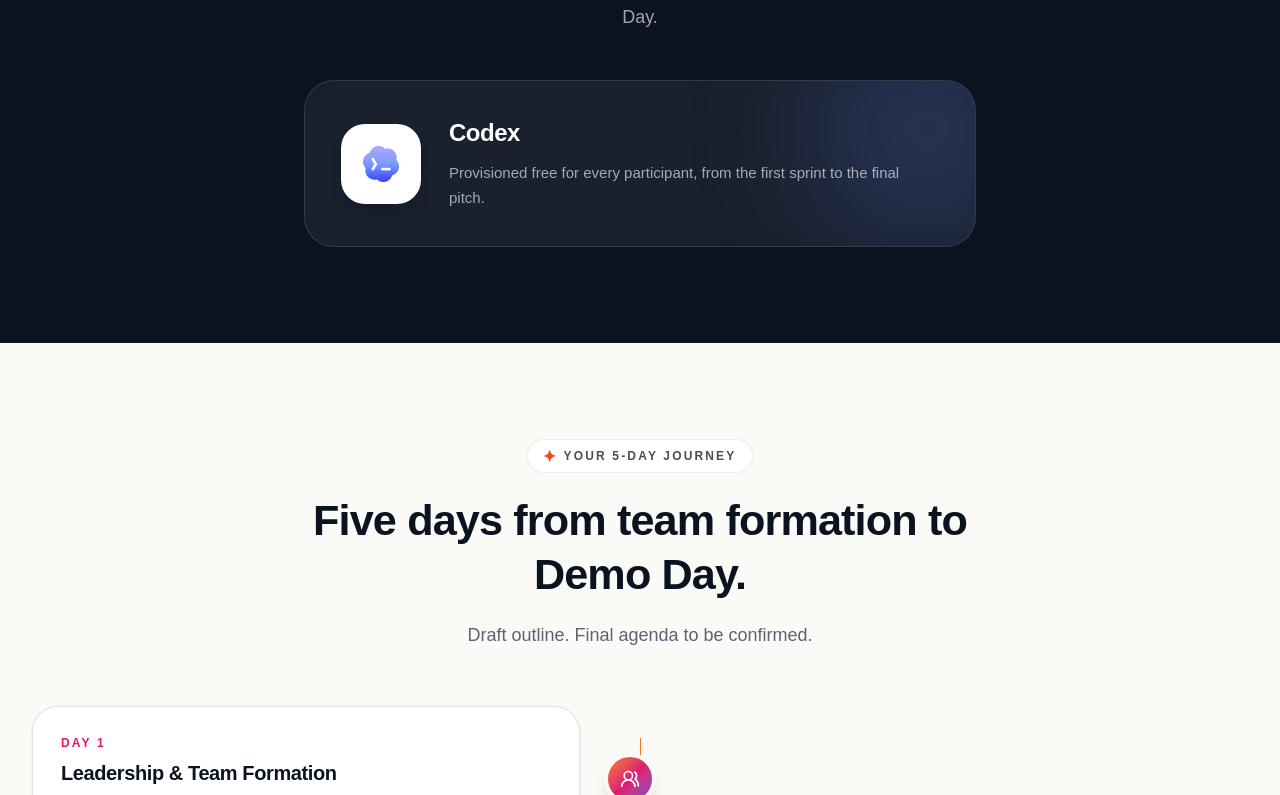
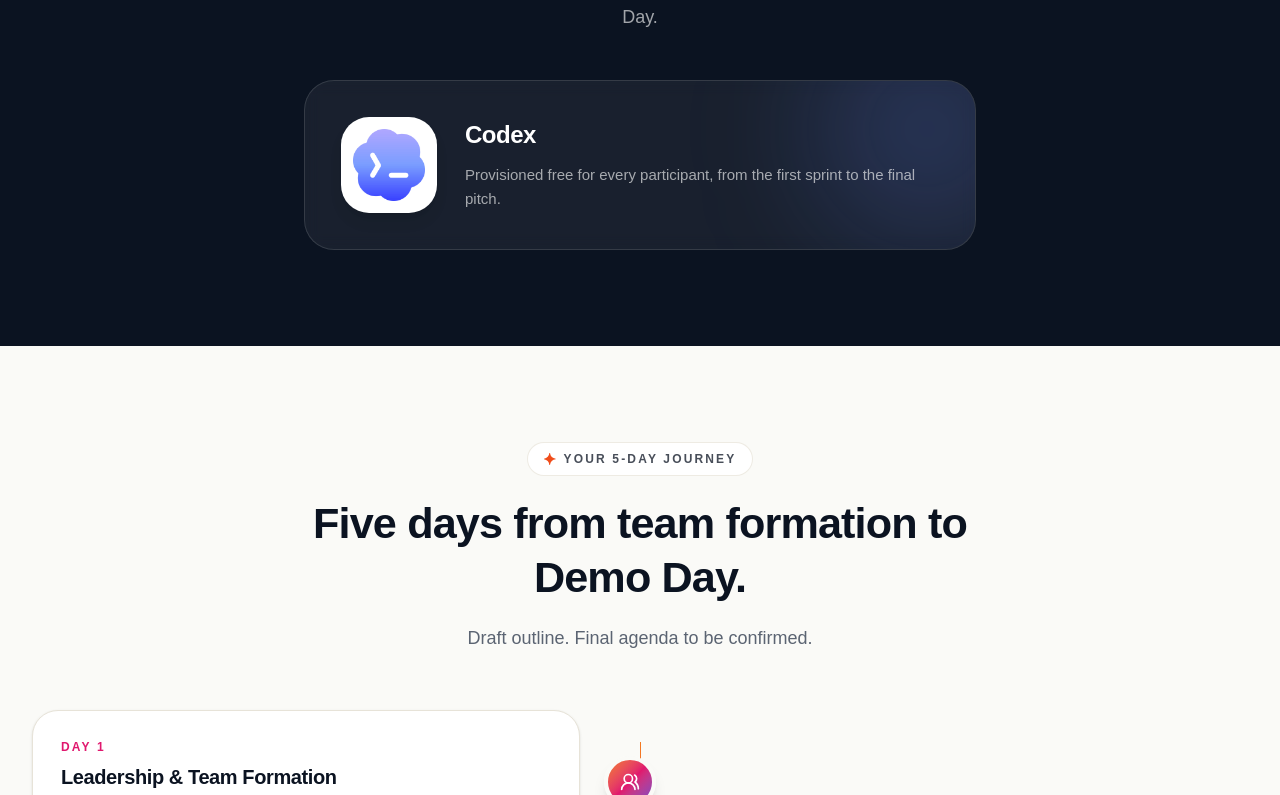
Before and after one commit to afsaruddinrusyaidi-prog/afsaruddinrusyaidi-prog.github.io, a React (Vite) app: page /adlp-for-girls in a window 1280 px wide. Shown: the part 3565-4360 px from the top of the page. Built offline with nearby package versions, Linux system fonts and the light colour scheme.

Commit message:
Improve Codex logo clarity
Co-Authored-By: hohjiada <hohjiada@gmail.com>

```diff
--- a/src/pages/ADLPForGirls.tsx
+++ b/src/pages/ADLPForGirls.tsx
@@ -378,9 +378,13 @@ export default function ADLPForGirls() {
                 className="absolute -right-16 -top-16 size-56 rounded-full bg-[#6a86ff]/20 blur-3xl"
               />
               <div className="relative flex flex-col items-center text-center sm:flex-row sm:text-left">
-                <span className="inline-flex size-20 shrink-0 items-center justify-center rounded-[24px] bg-white shadow-lg">
-                  <img src="/codex-logo.png" alt="" className="size-12 object-contain" />
-                </span>
+                <img
+                  src="/codex-logo.png"
+                  alt=""
+                  width={640}
+                  height={640}
+                  className="size-24 shrink-0 rounded-[28px] object-contain shadow-lg"
+                />
                 <div className="mt-6 sm:ml-7 sm:mt-0">
                   <h3 className="font-display text-2xl font-extrabold">Codex</h3>
                   <p className="mt-3 text-[15px] leading-relaxed text-white/62">
@@ -503,9 +507,13 @@ export default function ADLPForGirls() {
           <div className="mt-12 grid gap-5 md:grid-cols-3">
             <Reveal>
               <article className="flex h-full flex-col rounded-[30px] border border-border bg-background p-7 sm:p-8">
-                <span className="inline-flex size-16 items-center justify-center rounded-2xl bg-white shadow-sm">
-                  <img src="/codex-logo.png" alt="Codex" className="size-10 object-contain" />
-                </span>
+                <img
+                  src="/codex-logo.png"
+                  alt="Codex"
+                  width={640}
+                  height={640}
+                  className="size-20 rounded-[24px] object-contain shadow-sm"
+                />
                 <h3 className="mt-8 font-display text-2xl font-extrabold text-navy">
                   Codex
                 </h3>
```
